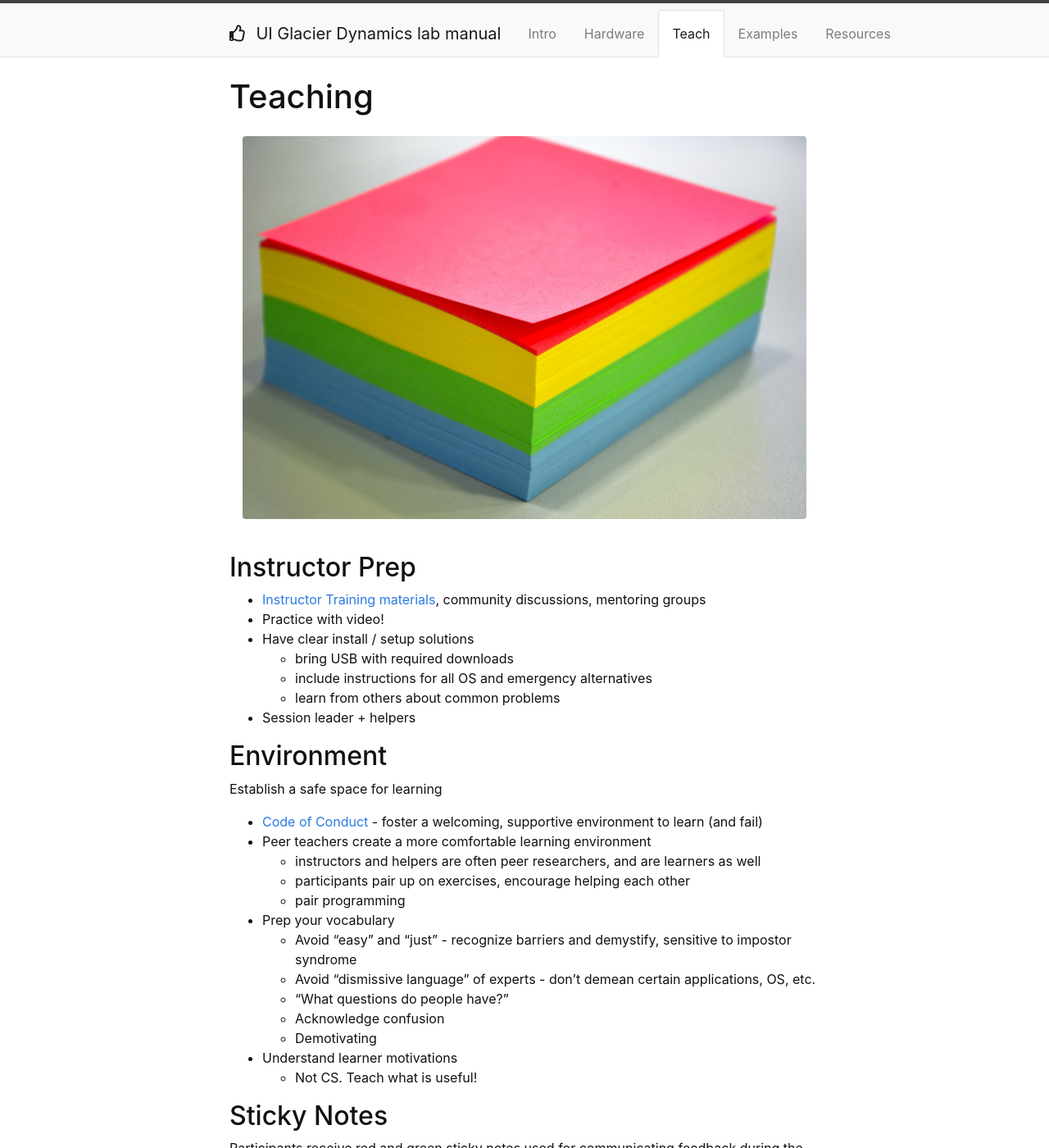
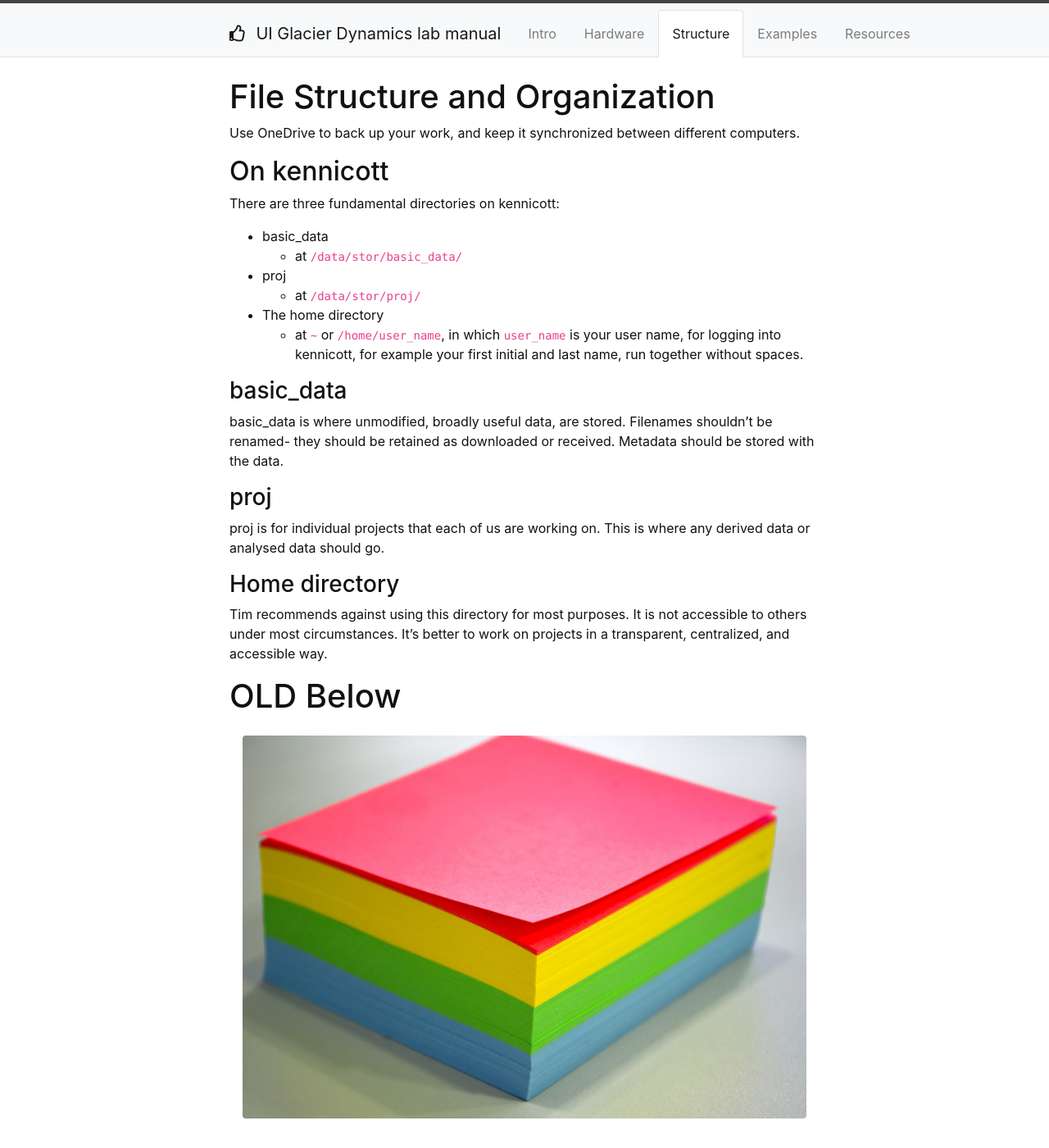
Before and after one commit to yoramterleth/uiglaciology, a Jekyll site: the page built from content/2-structure.md, in a window 1280 px wide and 1400 px high. Shown: the whole window at 82% size. Built offline with Jekyll 4.4.1, drawn with Linux system fonts in a browser that asks for light colours.

Commit message:
Update and rename 2-teach.md to 2-structure.md

```diff
--- a/content/2-teach.md
+++ b/content/2-structure.md
@@ -1,9 +1,33 @@
 ---
-title: Teach
+title: Structure
 nav: true
 ---
 
-# Teaching
+# File Structure and Organization
+
+Use OneDrive to back up your work, and keep it synchronized between different computers.
+
+## On kennicott
+
+There are three fundamental directories on kennicott:
+- basic_data
+    - at `/data/stor/basic_data/`
+- proj
+    - at `/data/stor/proj/`
+- The home directory
+    - at `~` or `/home/user_name`, in which `user_name` is your user name, for logging into kennicott, for example your first initial and last name, run together without spaces.
+
+### basic_data
+basic_data is where unmodified, broadly useful data, are stored.  Filenames shouldn't be renamed- they should be retained as downloaded or received.  Metadata should be stored with the data.
+
+### proj
+proj is for individual projects that each of us are working on.  This is where any derived data or analysed data should go.
+
+### Home directory
+Tim recommends against using this directory for most purposes.  It is not accessible to others under most circumstances.  It's better to work on projects in a transparent, centralized, and accessible way.
+
+# OLD Below
+
 
 {% include figure.html img="color-color-paper-colored-paper-268347.jpg" alt="sticky notes by rawpixels.com" %}
 
```
